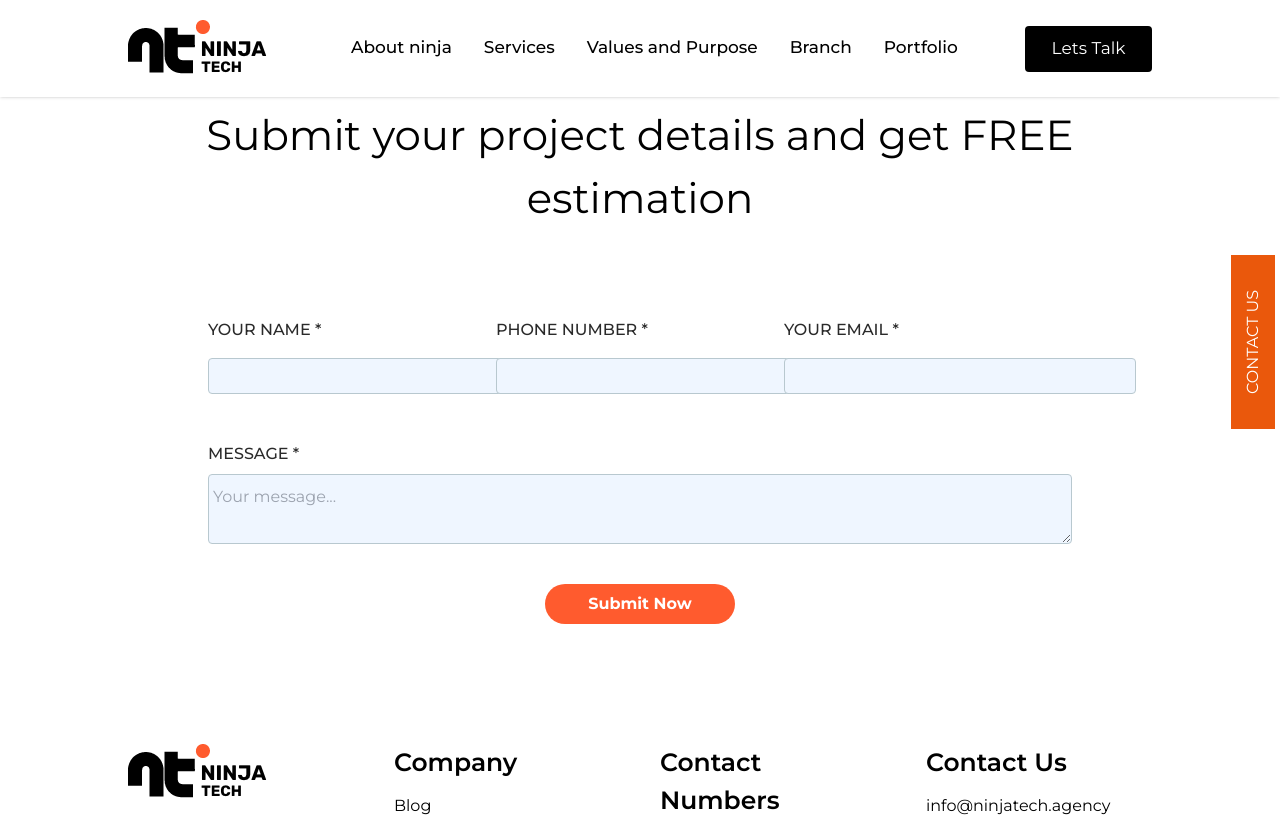
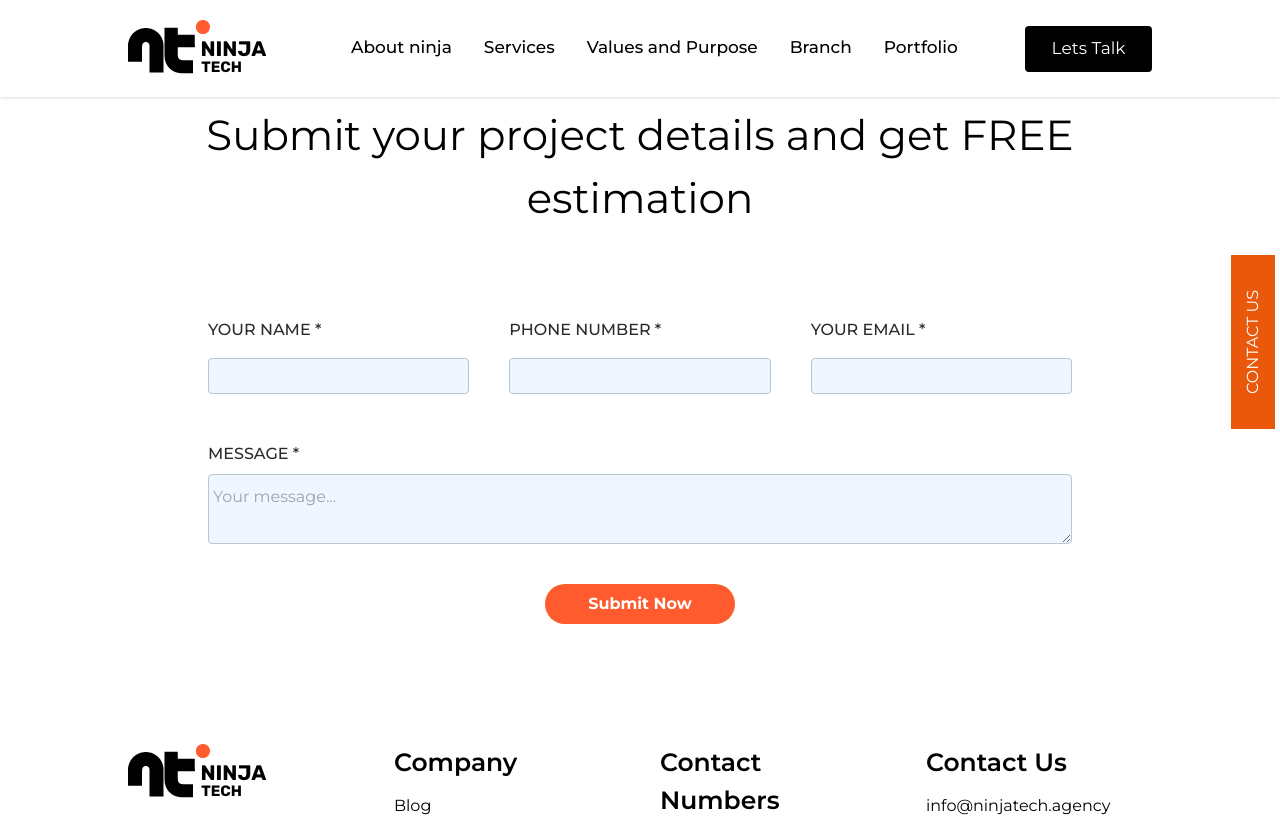
Before and after one commit to noumankhandatu/Ninja-Tech, a Next.js app: page /contact in a window 1280 px wide. Shown: the top 817 px of the page. Built offline with nearby package versions, Linux system fonts and the light colour scheme; a web font is replaced by a local one.

Commit message:
inputs field welded

```diff
--- a/scr/components/atom/input.tsx
+++ b/scr/components/atom/input.tsx
@@ -15,10 +15,9 @@ const Input = ({ label }: InputProps) => {
         </div>
         <div className="pt-4">
           <input
-            style={{ width: "352px" }}
             type="text"
             id="first"
-            className="bg-blue-50 border border-[#B8C8CF] outline-0  pl-1 pr-1 rounded h-9 	"
+            className="bg-blue-50 w-full border border-[#B8C8CF] outline-0  pl-1 pr-1 rounded h-9 	"
             name="first"
             required
           />
--- a/scr/components/organism/form.tsx
+++ b/scr/components/organism/form.tsx
@@ -10,7 +10,7 @@ const Form = () => {
       <p className="lg:text-[42px] text-[32px]  font-normal text-center pb-20">
         Submit your project details and get FREE estimation
       </p>
-      <div className="grid lg:grid-cols-3 grid-cols-1 lg:pl-20 lg:pr-20 p-2">
+      <div className="grid lg:grid-cols-3 grid-cols-1 lg:pl-20 lg:gap-10 lg:pr-20 p-2">
         <Input label="YOUR NAME" />
         <Input label="PHONE NUMBER" />
         <Input label="YOUR EMAIL" />
```
